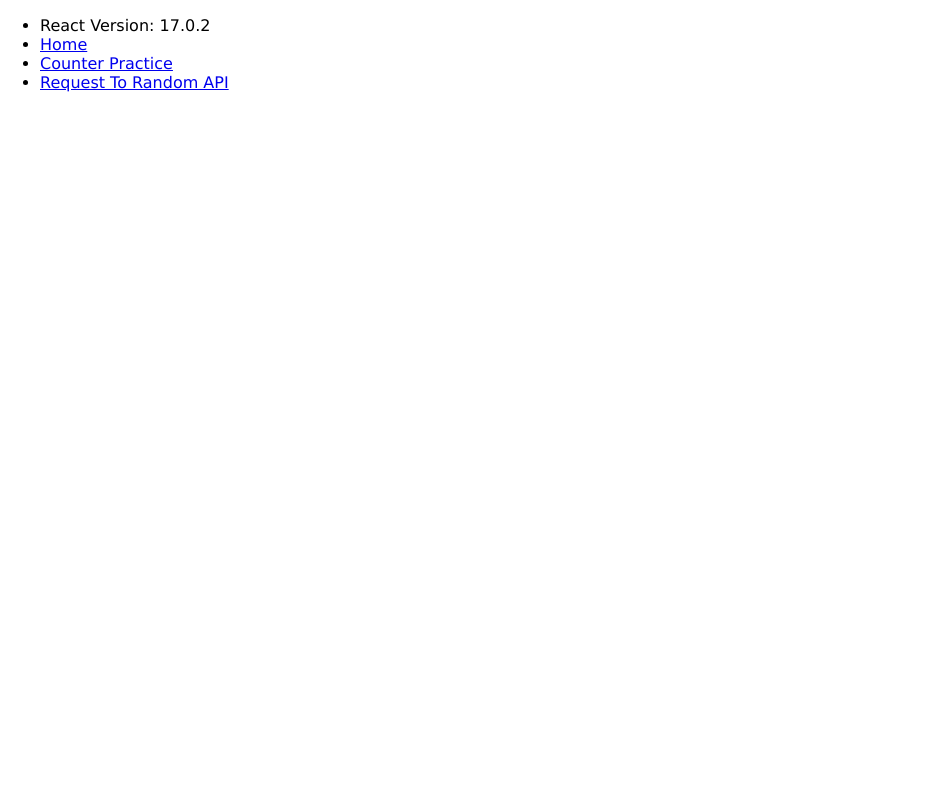
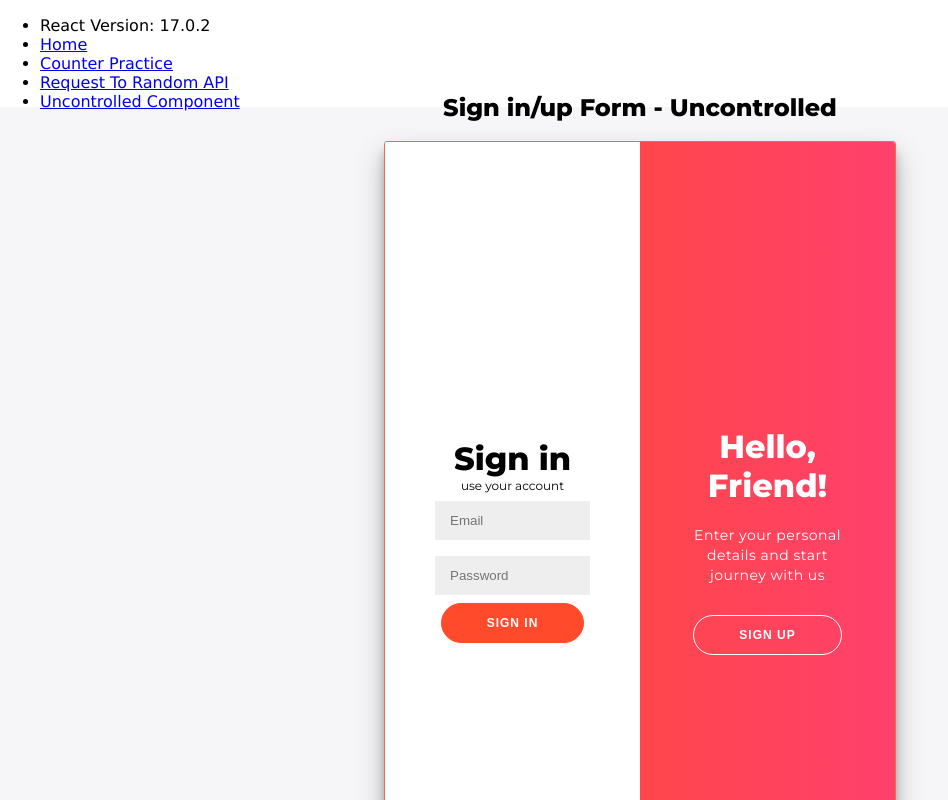
Before and after one commit to samilabud/HooksAndHoc, a React (Create React App) app: page /uncontrolled in a window 1280 px wide. Shown: the top 800 px of the page, without its empty margins (0-948 px from the left). Built offline with nearby package versions, Linux system fonts and the light colour scheme.

Commit message:
adding an uncontrolled component

```diff
--- a/src/App.js
+++ b/src/App.js
@@ -6,6 +6,8 @@ import UserPostCard from './components/userpostcard/userpostcard.component';
 //Practicing
 import SimpleCounter from './components/simplecounter/simplecounter.component';
 import RandomAPI from './components/randomAPI/randomAPI.component';
+import Uncontrolled from './components/uncontrolled/uncontrolled.component';
+
 import './App.css';
 
 
@@ -30,6 +32,9 @@ export const App = () => {
                             <li>
                                 <Link to="/randomAPI">Request To Random API</Link>
                             </li>
+                            <li>
+                                <Link to="/uncontrolled">Uncontrolled Component</Link>
+                            </li>
                         </ul>
                     </nav>
                 </div>
@@ -45,6 +50,9 @@ export const App = () => {
                     <Route exact path="/randomAPI">
                         <RandomAPI />
                     </Route>
+                    <Route exact path='/uncontrolled'>
+                        <Uncontrolled />
+                    </Route>
                 </Switch>
             </Router>
         </div>
--- /dev/null
+++ b/src/components/uncontrolled/uncontrolled.component.jsx
@@ -0,0 +1,79 @@
+import React,{useState} from 'react';
+import './uncontrolled.styles.css';
+
+export const Uncontrolled = () =>{
+  const [classContainerName,setClassContainerName] = useState("container");
+
+  //Login uncontrolled
+  const inputEmail = React.createRef();
+  const inputPassword = React.createRef();
+  //Signup uncontrolled
+  const signUpInputName = React.createRef();
+  const signUpInputEmail = React.createRef();
+  const signUpPassword = React.createRef();
+
+  //Change forms
+  const signUpButtonFade = (event) =>{
+    event.preventDefault();
+    setClassContainerName("right-panel-active container");
+  };
+
+  const signInButtonFade = (event) => {
+    event.preventDefault();
+    setClassContainerName("container");
+  };
+  //Auth
+  const signUpButton = (event) =>{
+    event.preventDefault();
+    console.log(`Trying to login with Name:${signUpInputName.current.value} Email: ${signUpInputEmail.current.value} and Password: ${signUpPassword.current.value}`);
+  };
+
+  const signInButton = (event) => {
+    event.preventDefault();
+    console.log(`Trying to login with Email: ${inputEmail.current.value} and Password: ${inputPassword.current.value}`);
+  };
+
+  return (
+    <div className="bodycontainer">
+      <h2>Sign in/up Form - Uncontrolled</h2>
+      <div className={classContainerName} id="container" >
+        <div className="form-container sign-up-container">
+          <form action="#">
+            <h1>Create Account</h1>
+            <span>use your email for registration</span>
+            <input type="text" placeholder="Name" ref={signUpInputName} />
+            <input type="email" placeholder="Email" ref={signUpInputEmail}/>
+            <input type="password" placeholder="Password" ref={signUpPassword} />
+            <button onClick={signUpButton}>Sign Up</button>
+          </form>
+        </div>
+        <div className="form-container sign-in-container">
+          <form action="#">
+            <h1>Sign in</h1>
+            <span>use your account</span>
+            <input type="email" placeholder="Email" ref={inputEmail}  />
+            <input type="password" placeholder="Password" ref={inputPassword} />
+            <button onClick={signInButton}>Sign In</button>
+          </form>
+        </div>
+        <div className="overlay-container">
+          <div className="overlay">
+            <div className="overlay-panel overlay-left">
+              <h1>Welcome Back!</h1>
+              <p>To keep connected with us please login with your personal info</p>
+              <button className="ghost" id="signIn" onClick={signInButtonFade}>Sign In</button>
+            </div>
+            <div className="overlay-panel overlay-right">
+              <h1>Hello, Friend!</h1>
+              <p>Enter your personal details and start journey with us</p>
+              <button className="ghost" id="signUp" onClick={signUpButtonFade}>Sign Up</button>
+            </div>
+          </div>
+        </div>
+      </div>
+    </div>
+  )
+}
+
+
+export default Uncontrolled;
--- /dev/null
+++ b/src/components/uncontrolled/uncontrolled.styles.css
@@ -0,0 +1,227 @@
+
+@import url('https://fonts.googleapis.com/css?family=Montserrat:400,800');
+
+* {
+	box-sizing: border-box;
+}
+
+.bodycontainer {
+	background: #f6f5f7;
+	display: flex;
+	justify-content: center;
+	align-items: center;
+	flex-direction: column;
+	font-family: 'Montserrat', sans-serif;
+	height: 100vh;
+	margin: -20px 0 50px;
+}
+
+.bodycontainer h1 {
+	font-weight: bold;
+	margin: 0;
+}
+
+.bodycontainer h2 {
+	text-align: center;
+}
+
+.bodycontainer p {
+	font-size: 14px;
+	font-weight: 100;
+	line-height: 20px;
+	letter-spacing: 0.5px;
+	margin: 20px 0 30px;
+}
+
+.bodycontainer span {
+	font-size: 12px;
+}
+
+.bodycontainer a {
+	color: #333;
+	font-size: 14px;
+	text-decoration: none;
+	margin: 15px 0;
+}
+
+.bodycontainer button {
+	border-radius: 20px;
+	border: 1px solid #FF4B2B;
+	background-color: #FF4B2B;
+	color: #FFFFFF;
+	font-size: 12px;
+	font-weight: bold;
+	padding: 12px 45px;
+	letter-spacing: 1px;
+	text-transform: uppercase;
+	transition: transform 80ms ease-in;
+}
+
+button:active {
+	transform: scale(0.95);
+}
+
+button:focus {
+	outline: none;
+}
+
+button.ghost {
+	background-color: transparent;
+	border-color: #FFFFFF;
+}
+
+.bodycontainer form {
+	background-color: #FFFFFF;
+	display: flex;
+	align-items: center;
+	justify-content: center;
+	flex-direction: column;
+	padding: 0 50px;
+	height: 100%;
+	text-align: center;
+}
+
+.bodycontainer input {
+	background-color: #eee;
+	border: none;
+	padding: 12px 15px;
+	margin: 8px 0;
+	width: 100%;
+}
+
+.container {
+	background-color: #fff;
+	border-radius: 10px;
+  	box-shadow: 0 14px 28px rgba(0,0,0,0.25),
+			0 10px 10px rgba(0,0,0,0.22);
+	position: relative;
+	overflow: hidden;
+	width: 768px;
+	max-width: 100%;
+	min-height: 480px;
+}
+
+.form-container {
+	position: absolute;
+	top: 0;
+	height: 100%;
+	transition: all 0.6s ease-in-out;
+}
+
+.sign-in-container {
+	left: 0;
+	width: 50%;
+	z-index: 2;
+}
+
+.container.right-panel-active .sign-in-container {
+	transform: translateX(100%);
+}
+
+.sign-up-container {
+	left: 0;
+	width: 50%;
+	opacity: 0;
+	z-index: 1;
+}
+
+.container.right-panel-active .sign-up-container {
+	transform: translateX(100%);
+	opacity: 1;
+	z-index: 5;
+	animation: show 0.6s;
+}
+
+@keyframes show {
+	0%, 49.99% {
+		opacity: 0;
+		z-index: 1;
+	}
+
+	50%, 100% {
+		opacity: 1;
+		z-index: 5;
+	}
+}
+
+.overlay-container {
+	position: absolute;
+	top: 0;
+	left: 50%;
+	width: 50%;
+	height: 100%;
+	overflow: hidden;
+	transition: transform 0.6s ease-in-out;
+	z-index: 100;
+}
+
+.container.right-panel-active .overlay-container{
+	transform: translateX(-100%);
+}
+
+.overlay {
+	background: #FF416C;
+	background: -webkit-linear-gradient(to right, #FF4B2B, #FF416C);
+	background: linear-gradient(to right, #FF4B2B, #FF416C);
+	background-repeat: no-repeat;
+	background-size: cover;
+	background-position: 0 0;
+	color: #FFFFFF;
+	position: relative;
+	left: -100%;
+	height: 100%;
+	width: 200%;
+  	transform: translateX(0);
+	transition: transform 0.6s ease-in-out;
+}
+
+.container.right-panel-active .overlay {
+  	transform: translateX(50%);
+}
+
+.overlay-panel {
+	position: absolute;
+	display: flex;
+	align-items: center;
+	justify-content: center;
+	flex-direction: column;
+	padding: 0 40px;
+	text-align: center;
+	top: 0;
+	height: 100%;
+	width: 50%;
+	transform: translateX(0);
+	transition: transform 0.6s ease-in-out;
+}
+
+.overlay-left {
+	transform: translateX(-20%);
+}
+
+.container.right-panel-active .overlay-left {
+	transform: translateX(0);
+}
+
+.overlay-right {
+	right: 0;
+	transform: translateX(0);
+}
+
+.container.right-panel-active .overlay-right {
+	transform: translateX(20%);
+}
+
+.social-container {
+	margin: 20px 0;
+}
+
+.social-container a {
+	border: 1px solid #DDDDDD;
+	border-radius: 50%;
+	display: inline-flex;
+	justify-content: center;
+	align-items: center;
+	margin: 0 5px;
+	height: 40px;
+	width: 40px;
+}
```
Also changed, not shown: 2 other files (tests, documents, lock files or other folders).
